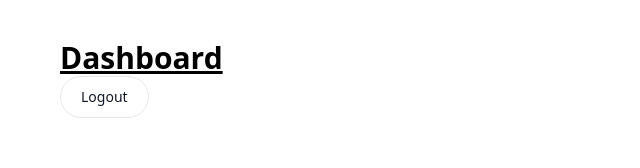
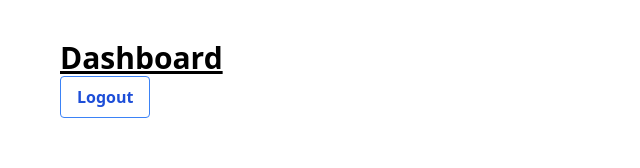
Before and after one commit to Taufiqul7756/Generations-Gaze, a React (Create React App) app in the folder client/: page /login in a window 1280 px wide. Both pictures are taken after a click on the button "Sign in". Shown: the top 168 px of the page, without its empty margins (0-640 px from the left). Built offline with nearby package versions, Linux system fonts and the light colour scheme; the HTML template or start-up script is replaced by a standard one.

Commit message:
Dashboard - 10%

```diff
--- a/client/src/components/Dashboard.jsx
+++ b/client/src/components/Dashboard.jsx
@@ -6,8 +6,7 @@
       <h1 className="text-3xl font-bold underline">Dashboard</h1>
       <button
         onClick={() => setAuth(false)}
-        type="button"
-        class="py-2.5 px-5 me-2 mb-2 text-sm font-medium text-gray-900 focus:outline-none bg-white rounded-full border border-gray-200 hover:bg-gray-100 hover:text-blue-700 focus:z-10 focus:ring-4 focus:ring-gray-200 dark:focus:ring-gray-700 dark:bg-gray-800 dark:text-gray-400 dark:border-gray-600 dark:hover:text-white dark:hover:bg-gray-700"
+        class="bg-transparent hover:bg-blue-500 text-blue-700 font-semibold hover:text-white py-2 px-4 border border-blue-500 hover:border-transparent rounded"
       >
         Logout
       </button>
```
